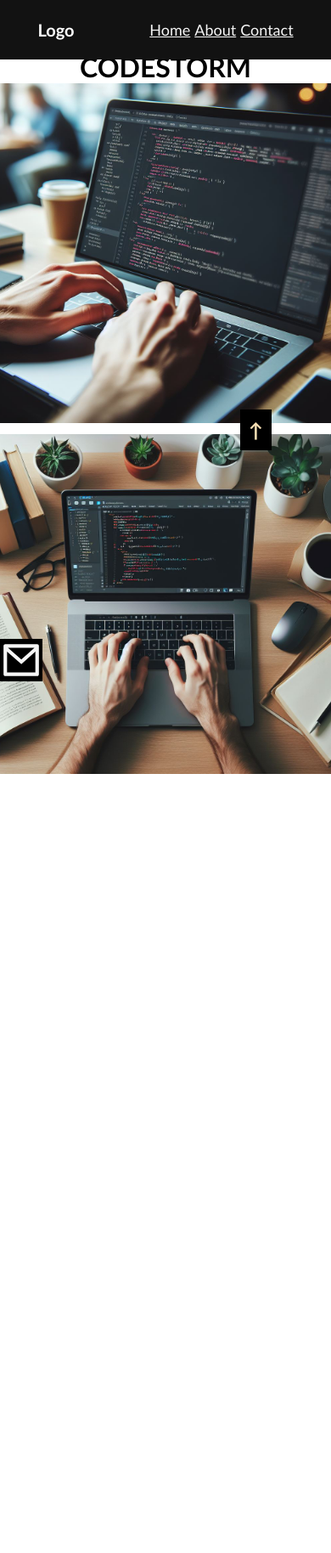
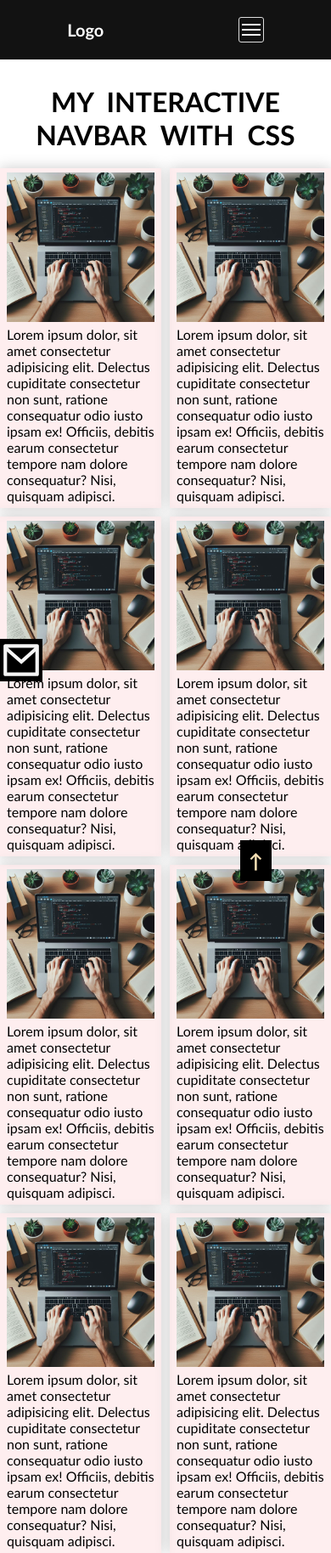
Before and after one commit to Victor-Okenwa/techy-jaunt-ass1, a plain HTML site: page index.html in a window 390 px wide. Shown: the whole page at 85% size. Before the commit the page ends 914 px from the top, so only its background shows below. Drawn offline with Linux system fonts and the light colour scheme.

Commit message:
Adding responsive navbar feature and grid cards

```diff
--- a/index.html
+++ b/index.html
@@ -12,22 +12,91 @@
     <header id="top">
         <nav>
             <div class="brand">Logo</div>
+
+            <button type="button" class="show-nav">
+                <span></span>
+                <span></span>
+                <span></span>
+            </button>
+
             <ul>
+                <button class="hide-nav">&times;</button>
                 <li> <a href="index.html">Home</a></li>
                 <li> <a href="about.html">About</a></li>
                 <li> <a href="contact.html">Contact</a> </li>
             </ul>
         </nav>
 
-        <h1 class="text-center">Code with ease with codeStorm</h1>
+        <h1 class="text-center"> My Interactive Navbar with Css </h1>
+
     </header>
 
     <main>
-        <div class="image">
-            <img src="./images/sideview.jpg" alt="" />
-        </div>
-        <div class="image">
-            <img src="./images/upview.jpg" alt="" />
+        <div class="cards">
+            <div class="card">
+                <img src="./images/upview.jpg" alt="" />
+                <p>
+                    Lorem ipsum dolor, sit amet consectetur adipisicing elit. Delectus cupiditate consectetur non sunt,
+                    ratione consequatur odio iusto ipsam ex! Officiis, debitis earum consectetur tempore nam dolore
+                    consequatur? Nisi, quisquam adipisci.
+                </p>
+            </div>
+            <div class="card">
+                <img src="./images/upview.jpg" alt="" />
+                <p>
+                    Lorem ipsum dolor, sit amet consectetur adipisicing elit. Delectus cupiditate consectetur non sunt,
+                    ratione consequatur odio iusto ipsam ex! Officiis, debitis earum consectetur tempore nam dolore
+                    consequatur? Nisi, quisquam adipisci.
+                </p>
+            </div>
+            <div class="card">
+                <img src="./images/upview.jpg" alt="" />
+                <p>
+                    Lorem ipsum dolor, sit amet consectetur adipisicing elit. Delectus cupiditate consectetur non sunt,
+                    ratione consequatur odio iusto ipsam ex! Officiis, debitis earum consectetur tempore nam dolore
+                    consequatur? Nisi, quisquam adipisci.
+                </p>
+            </div>
+            <div class="card">
+                <img src="./images/upview.jpg" alt="" />
+                <p>
+                    Lorem ipsum dolor, sit amet consectetur adipisicing elit. Delectus cupiditate consectetur non sunt,
+                    ratione consequatur odio iusto ipsam ex! Officiis, debitis earum consectetur tempore nam dolore
+                    consequatur? Nisi, quisquam adipisci.
+                </p>
+            </div>
+            <div class="card">
+                <img src="./images/upview.jpg" alt="" />
+                <p>
+                    Lorem ipsum dolor, sit amet consectetur adipisicing elit. Delectus cupiditate consectetur non sunt,
+                    ratione consequatur odio iusto ipsam ex! Officiis, debitis earum consectetur tempore nam dolore
+                    consequatur? Nisi, quisquam adipisci.
+                </p>
+            </div>
+            <div class="card">
+                <img src="./images/upview.jpg" alt="" />
+                <p>
+                    Lorem ipsum dolor, sit amet consectetur adipisicing elit. Delectus cupiditate consectetur non sunt,
+                    ratione consequatur odio iusto ipsam ex! Officiis, debitis earum consectetur tempore nam dolore
+                    consequatur? Nisi, quisquam adipisci.
+                </p>
+            </div>
+            <div class="card">
+                <img src="./images/upview.jpg" alt="" />
+                <p>
+                    Lorem ipsum dolor, sit amet consectetur adipisicing elit. Delectus cupiditate consectetur non sunt,
+                    ratione consequatur odio iusto ipsam ex! Officiis, debitis earum consectetur tempore nam dolore
+                    consequatur? Nisi, quisquam adipisci.
+                </p>
+            </div>
+            <div class="card">
+                <img src="./images/upview.jpg" alt="" />
+                <p>
+                    Lorem ipsum dolor, sit amet consectetur adipisicing elit. Delectus cupiditate consectetur non sunt,
+                    ratione consequatur odio iusto ipsam ex! Officiis, debitis earum consectetur tempore nam dolore
+                    consequatur? Nisi, quisquam adipisci.
+                </p>
+            </div>
         </div>
 
         <a href="#" class="mail">
--- a/style.css
+++ b/style.css
@@ -32,6 +32,27 @@ nav {
     font-size: 20px;
 }
 
+.show-nav {
+    content: '';
+    padding: 3px;
+    height: 30px;
+    width: 30px;
+    background: transparent;
+    border: 1px solid #ddd;
+    border-radius: 3px;
+    cursor: pointer;
+    display: none;
+    flex-direction: column;
+    justify-content: space-evenly;
+}
+
+.show-nav span {
+    width: 100%;
+    height: 2px;
+    content: '';
+    background: #f5f5f5;
+}
+
 ul {
     list-style: none;
     display: flex;
@@ -39,12 +60,29 @@ ul {
     font-size: 18px;
 }
 
+.hide-nav {
+    display: none;
+    color: #fff;
+    padding: 4px;
+    width: 40px;
+    border-radius: 5px;
+    cursor: pointer;
+    background: transparent;
+    outline: none;
+    border: none;
+    font-weight: bolder;
+    font-size: 25px;
+    border: 1px solid #444;
+    position: relative;
+    right: -80%;
+}
+
 li a {
     color: #f5f5f5;
 }
 
 header h1 {
-    margin-top: 5%;
+    margin: 100px 0  20px;
     text-transform: uppercase;
     word-spacing: 8px;
 }
@@ -57,12 +95,34 @@ main {
     gap: 10px;
 }
 
+.cards {
+    display: grid;
+    grid-template-columns: repeat(4, minmax(0, 1fr));
+    grid-gap: 10px;
+}
+
+.cards .card {
+    height: 400px;
+    background: #f1011111;
+    display: flex;
+    flex-direction: column;
+    gap: 5px;
+    box-shadow: 0px 0px 16px #ccc;
+    padding: 5px 8px;
+}
+
+.cards .card img {
+    object-fit: cover;
+    width: 100%;
+    height: 60%;
+}
+
 .image img {
     height: 400px;
     width: 400px;
 }
 
-.mail{
+.mail {
     background: black;
     position: fixed;
     bottom: 5%;
@@ -71,7 +131,7 @@ main {
     width: 50px;
 }
 
-.mail svg{
+.mail svg {
     color: #f5f5f5;
 }
 
@@ -85,3 +145,50 @@ main {
     padding: 10px;
     color: wheat;
 }
+
+
+@media all and (max-width: 768px) {
+    .cards {
+        grid-template-columns: repeat(3, minmax(0, 1fr));
+    }
+}
+
+@media all and (max-width: 425px) {
+
+    .hide-nav {
+        display: block;
+    }
+    .show-nav {
+        display: flex;
+    }
+
+    .show-nav:focus+ul {
+        transform: translateX(0px);
+    }
+
+    .hide-nav:focus+ul {
+        transform: translateX(350px);
+    }
+
+    ul {
+        position: absolute;
+        background: #121212;
+        top: 10%;
+        height: 400px;
+        width: 300px;
+        max-width: 100%;
+        flex-direction: column;
+        gap: 20px;
+        transition: .2s ease;
+        transform: translateX(350px);
+    }
+
+    li {
+        text-align: center;
+        padding: 0 10px;
+    }
+
+    .cards {
+        grid-template-columns: repeat(2, minmax(0, 1fr));
+    }
+}
```
